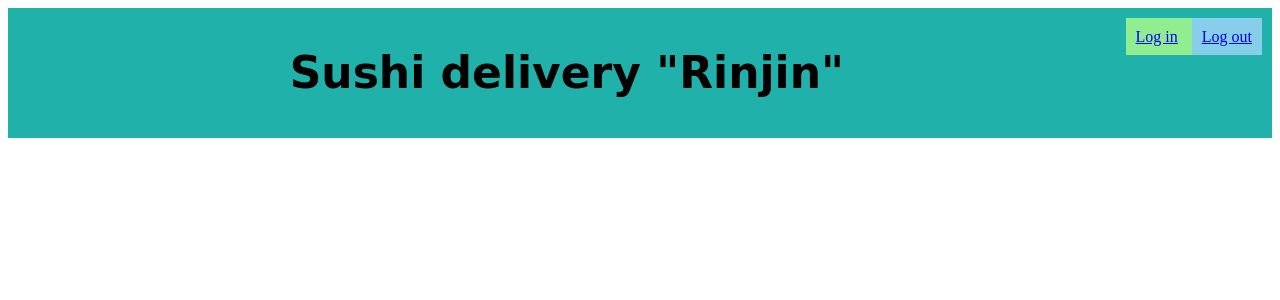
After one commit to A-Chornaya/Python, a Django app: template Py_Project/sushi/sushi_rinjin/templates/sushi_rinjin/base.html in a window 1280 px wide. The commit adds this page. Shown: the top 300 px of the page. Run offline with Django 3.2, Linux system fonts and the light colour scheme; the template is opened without the code that fills it, so the values that code supplies are empty.

Commit message:
Add base template for pages

```diff
--- /dev/null
+++ b/Py_Project/sushi/sushi_rinjin/static/css/base.css
@@ -0,0 +1,31 @@
+.head_title {
+    background:lightseagreen;
+    text-align: center;
+    font-size:22px;
+    font-family:comic sans ms, cursive;
+    padding: 10px;
+}
+
+.login_zone {
+  float: right;
+  margin-top:10px;
+  padding:10px;
+}
+
+#login_label {
+    width: 70px;
+    background:lightgreen;
+    padding:10px;
+}
+
+#logout_label {
+    width: 70px;
+    background:skyblue;
+    padding:10px;
+}
+
+#sign_up {
+    width: 70px;
+    background:springgreen;
+    padding:13px;
+}
--- /dev/null
+++ b/Py_Project/sushi/sushi_rinjin/templates/sushi_rinjin/base.html
@@ -0,0 +1,36 @@
+{% load staticfiles %}
+<!DOCTYPE html>
+<html lang="en">
+<head>
+    <meta charset="UTF-8">
+    <title>Sushi Rinjin</title>
+    <link rel="stylesheet" href="{% static 'css/base.css' %}">
+</head>
+<body>
+     <div class="page-header">
+         <div class="login_zone">
+             <span id="login_label">
+                 <a href="{% url 'sushi_rinjin:login' %}">Log in</a>
+             </span>
+             <span id="logout_label">
+                 <a href="{% url 'sushi_rinjin:logout' %}">Log out</a>
+             </span>
+         </div>
+         <div class="head_title">
+            <h1 style="">
+                Sushi delivery &quot;Rinjin&quot;
+            </h1>
+        </div>
+
+         <div class="menu">
+
+         </div>
+    </div>
+    <div class="content container">
+        <div class="block_content">
+            {% block content %}
+            {% endblock %}
+        </div>
+    </div>
+</body>
+</html>
```
Also changed, not shown: Py_Project/sushi/sushi_rinjin/templates/sushi_rinjin/index.html (+5 -8 lines).
